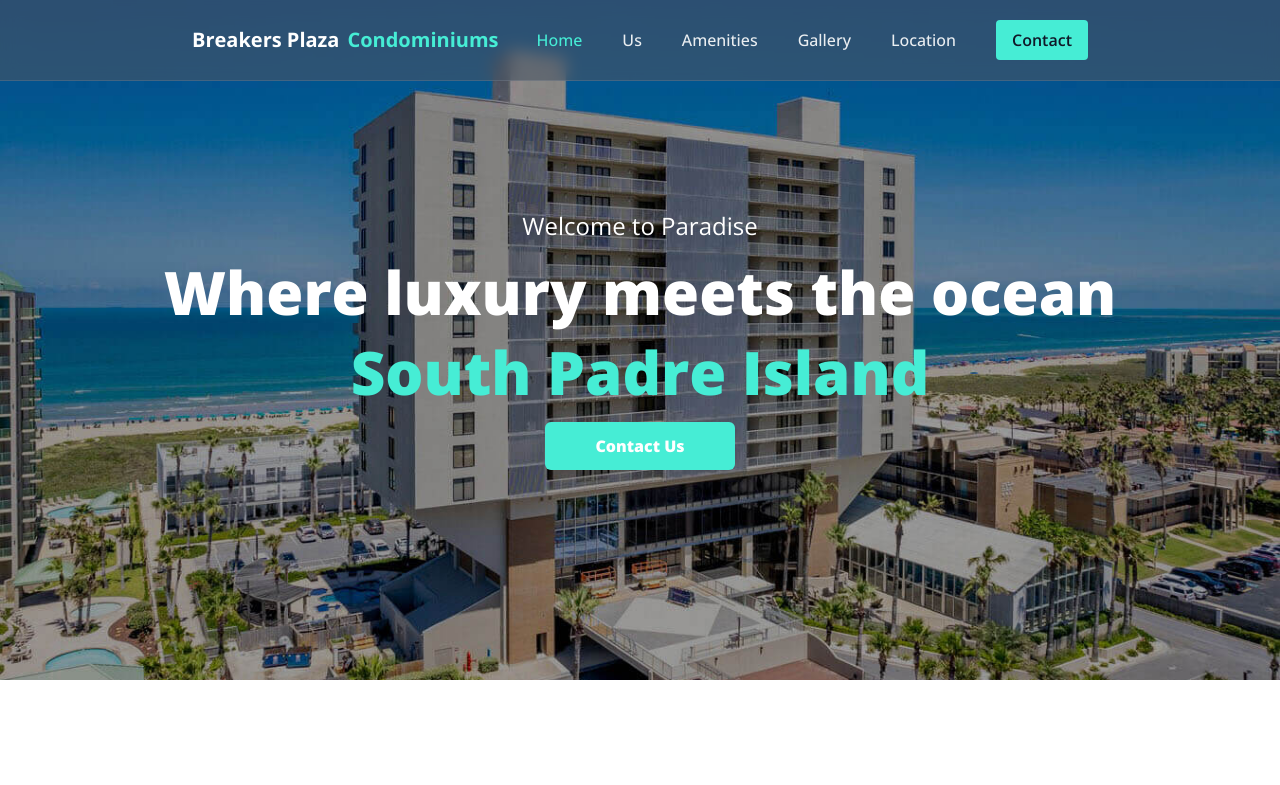
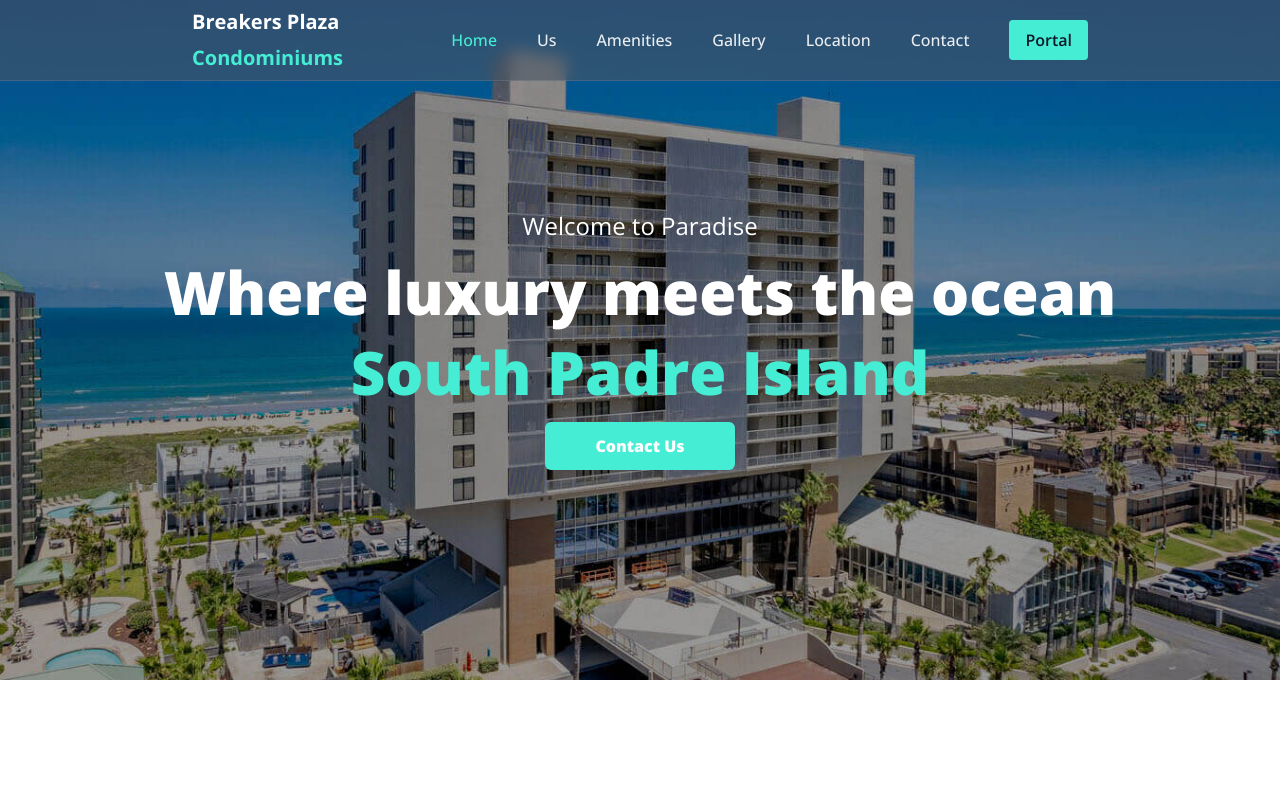
Before and after one commit to mauroandradev/landing_brackersplaza, a React (Vite) app: page / in a window 1280 px wide. Shown: the top 785 px of the page. Built offline with nearby package versions, Linux system fonts and the light colour scheme; no server answers.

Commit message:
feat: boton entrar portal

```diff
--- a/src/components/molecules/Nav.tsx
+++ b/src/components/molecules/Nav.tsx
@@ -10,12 +10,12 @@ function useActiveSection(ids: string[], rootMargin = "-30% 0px -60% 0px") {
         const visible = entries
           .filter((e) => e.isIntersecting)
           .sort(
-            (a, b) => (b.intersectionRatio ?? 0) - (a.intersectionRatio ?? 0)
+            (a, b) => (b.intersectionRatio ?? 0) - (a.intersectionRatio ?? 0),
           )[0];
 
         if (visible?.target?.id) setActive(visible.target.id);
       },
-      { rootMargin }
+      { rootMargin },
     );
 
     ids.forEach((id) => {
@@ -44,7 +44,7 @@ export default function Nav() {
 
   const sections = useMemo(
     () => ["header", "us", "amenities", "gallery", "location", "contact"],
-    []
+    [],
   );
 
   const active = useActiveSection(sections);
@@ -128,8 +128,11 @@ export default function Nav() {
             <button
               type="button"
               onClick={() => onNavClick("contact")}
-              className={ctaClass}>
+              className={linkClass("contact")}>
               Contact
+            </button>
+            <button type="button" className={ctaClass}>
+              <a href="https://portal.thebreakersplaza.com">Portal</a>
             </button>
           </UlNav>
         </div>
@@ -192,8 +195,11 @@ export default function Nav() {
           <button
             type="button"
             onClick={() => onNavClick("contact")}
-            className={ctaClass}>
+            className={linkClass("contact")}>
             Contact
+          </button>
+          <button type="button" className={ctaClass}>
+            <a href="https://portal.thebreakersplaza.com">Portal</a>
           </button>
         </UlNav>
       </div>
--- a/src/components/organism/Gallery.tsx
+++ b/src/components/organism/Gallery.tsx
@@ -80,7 +80,7 @@ export default function Gallery() {
       alt: "Caminoaplaya",
       label: "Camino a playa",
     },
-    { id: 20, src: "/static/comedor.jpg", alt: "Comedor", label: "Comedor" },
+    { id: 20, src: "/static/comedor.png", alt: "Comedor", label: "Comedor" },
     { id: 21, src: "/static/pieza-3.webp", alt: "Pieza3", label: "Pieza3" },
     { id: 22, src: "/static/cocina-3.webp", alt: "Cocina3", label: "Cocina3" },
     { id: 23, src: "/static/cocina-4.webp", alt: "Cocina4", label: "Cocina4" },
```
